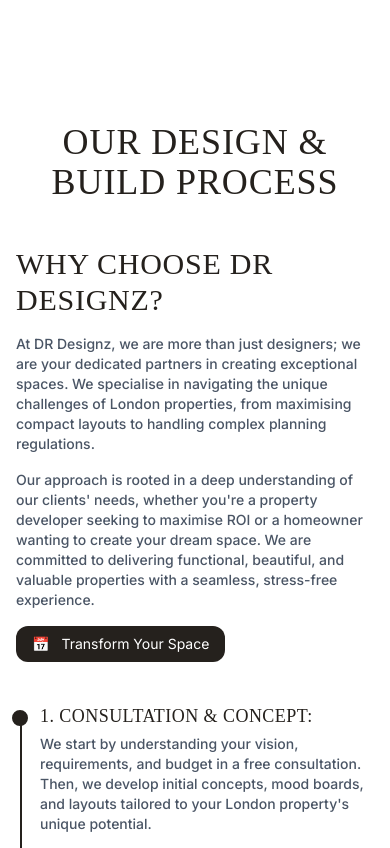
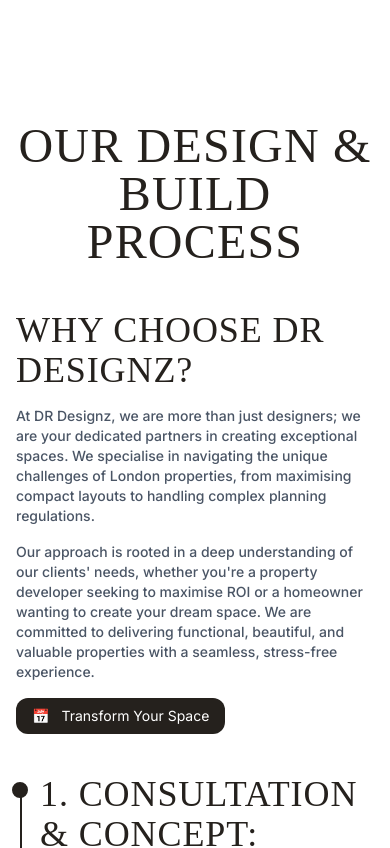
Before and after one commit to 404annas/Animated-Landing-Page, a React (Vite) app: page / in a window 390 px wide. Shown: the part 5040-5888 px from the top of the page. Built offline with nearby package versions, Linux system fonts and the light colour scheme; a web font is replaced by a local one.

Commit message:
Responsive Fixes

```diff
--- a/src/components/Hire.jsx
+++ b/src/components/Hire.jsx
@@ -36,14 +36,14 @@
     return (
         <div className="px-4 sm:px-6 md:px-10 pt-40 pb-10 sm:py-14 md:py-20 bg-white max-w-7xl mx-auto">
             {/* Top Center Heading */}
-            <h2 className="text-4xl sm:text-6xl text-center uppercase text-[#25211D] max-w-4xl mx-auto mor mb-6 sm:mb-8 tracking-wide">
+            <h2 className="text-5xl sm:text-6xl text-center uppercase text-[#25211D] max-w-4xl mx-auto mor mb-6 sm:mb-8 tracking-wide">
                 Our Design & Build Process
             </h2>
 
             <div className="flex flex-col md:flex-row items-start justify-between gap-10 pt-5">
                 {/* NEW LEFT DIV */}
                 <div className="flex-1 max-w-xl space-y-4">
-                    <h3 id="tour-hire" className="text-3xl sm:text-4xl md:text-5xl lg:text-6xl uppercase text-[#25211D] mor-n tracking-wide">
+                    <h3 id="tour-hire" className="text-4xl md:text-5xl lg:text-6xl uppercase text-[#25211D] mor-n tracking-wide">
                         Why Choose DR Designz?
                     </h3>
                     <p className="text-gray-600 text-sm inter font-medium">
@@ -73,7 +73,7 @@
 
                             {/* Service Content */}
                             <div className="pl-2">
-                                <h2 id={`tour-hire-${item.id}`} className="text-lg sm:text-xl md:text-5xl text-[#25211D] mor-n uppercase tracking-wide">
+                                <h2 id={`tour-hire-${item.id}`} className="text-4xl md:text-5xl text-[#25211D] mor-n uppercase tracking-wide">
                                     {item.title}
                                 </h2>
                                 <p className="text-gray-600 text-sm sm:text-base mt-1 inter font-medium">
```
